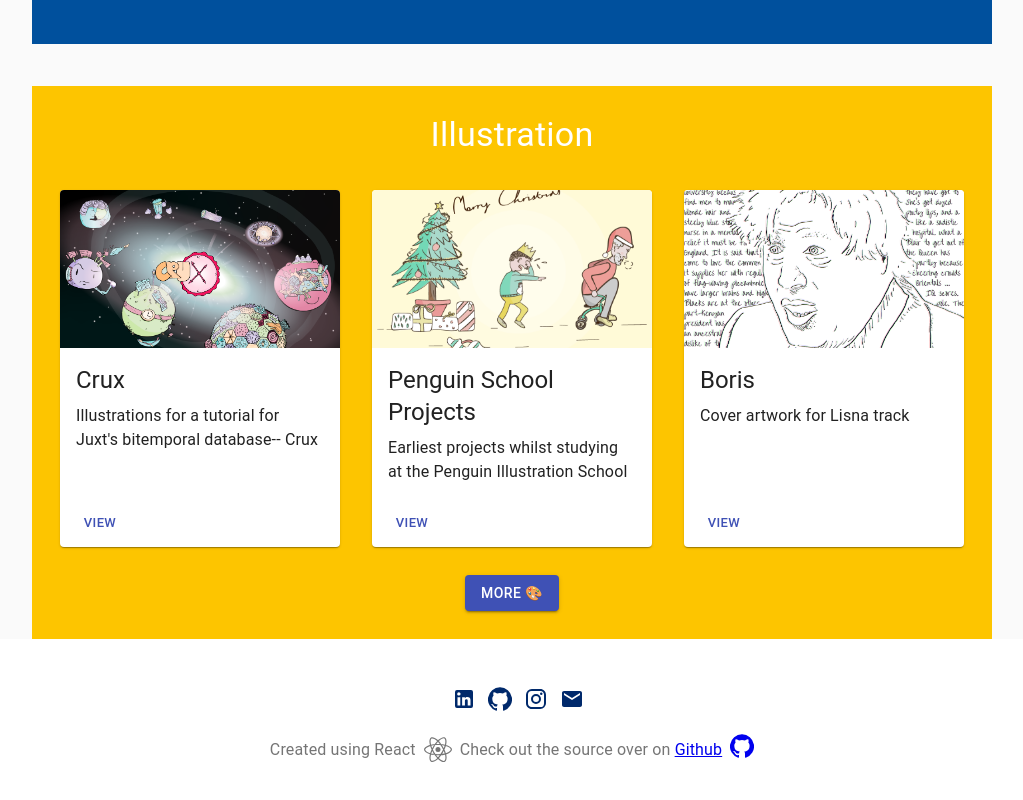
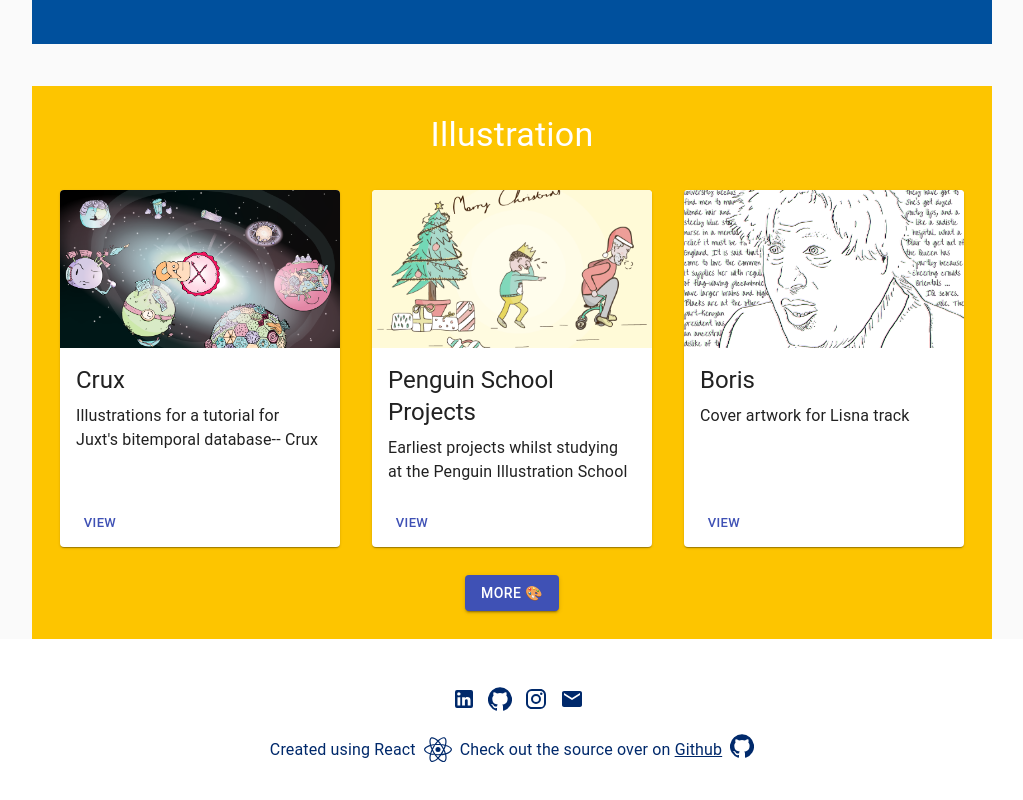
Before and after one commit to erasebegin/portfolio-2021, a React (Create React App) app: page / in a window 1280 px wide. Shown: the part 2248-3048 px from the top of the page, without its empty margins (128-1151 px from the left). Built offline with nearby package versions, Linux system fonts and the light colour scheme.

Commit message:
added a bunch more stuff

```diff
--- a/public/index.html
+++ b/public/index.html
@@ -7,7 +7,7 @@
     <meta name="theme-color" content="#000000" />
     <meta
       name="description"
-      content="Web site created using create-react-app"
+      content="Chris Haupt's web development portfolio"
     />
     <link rel="apple-touch-icon" href="%PUBLIC_URL%/logo192.png" />
     <!--
@@ -24,7 +24,7 @@
       work correctly both with client-side routing and a non-root public URL.
       Learn how to configure a non-root public URL by running `npm run build`.
     -->
-    <title>React App</title>
+    <title>Portfolio | Chris Haupt</title>
   </head>
   <body>
     <noscript>You need to enable JavaScript to run this app.</noscript>
--- a/src/components/Footer.js
+++ b/src/components/Footer.js
@@ -10,9 +10,11 @@ import GitHubIcon from "@material-ui/icons/GitHub";
 import { GrReactjs } from "react-icons/gr";
 
 import { useStyles } from "../useStyles";
+import useWidth from "../hooks/UseWidth";
 
 export default function Footer() {
   const classes = useStyles();
+  const isMobile = useWidth();
 
   return (
     <footer className={classes.footer}>
@@ -49,15 +51,23 @@ export default function Footer() {
         <Link to="/contact">
           <MailIcon className={classes.footerIcons} />
         </Link>
-        <div className={classes.footerText}>
+        <div
+          className={classes.footerText}
+          style={{ flexDirection: isMobile ? "column" : "row" }}
+        >
           <p>Created using React</p>
-          <GrReactjs size={28} />
+          <GrReactjs
+            size={28}
+            style={{ display: isMobile ? "none" : "initial" }}
+          />
+
           <p>
             Check out the source over on{" "}
             <a
               href="https://github.com/erasebegin/portfolio-2021"
               target="_blank"
               rel="noopener noreferrer"
+              style={{color:"#00296b"}}
             >
               Github
             </a>
@@ -67,7 +77,7 @@ export default function Footer() {
             target="_blank"
             rel="noopener noreferrer"
           >
-            <GitHubIcon />
+            <GitHubIcon style={{ display: isMobile ? "none" : "initial", color:"#00296b" }} />
           </a>
         </div>
       </Typography>
--- a/src/useStyles.js
+++ b/src/useStyles.js
@@ -52,6 +52,7 @@ export const useStyles = makeStyles((theme) => ({
     marginLeft: ".5em"
   },
   footerText: {
+    color: "#00296b",
     display: "flex",
     alignItems: "center",
     gap: ".5em",
```
